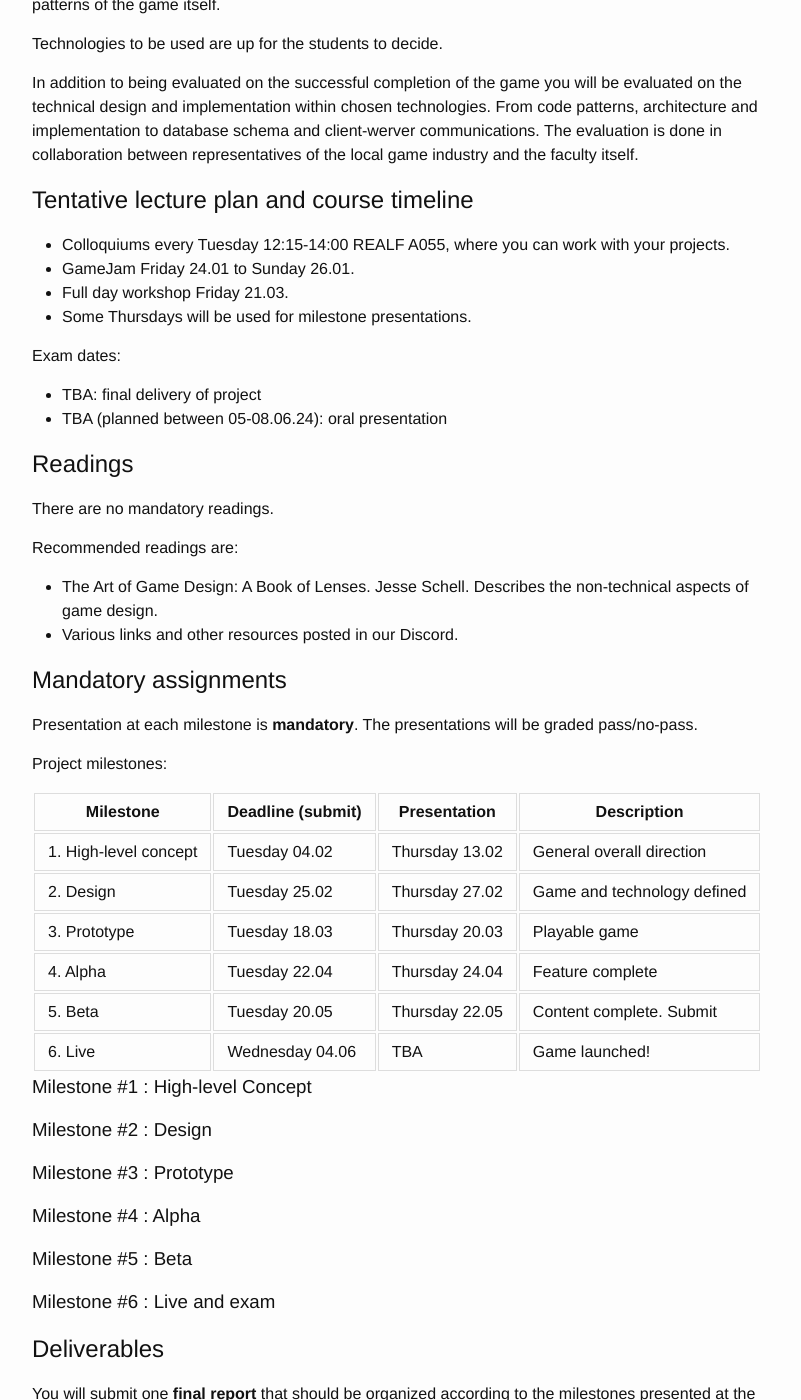
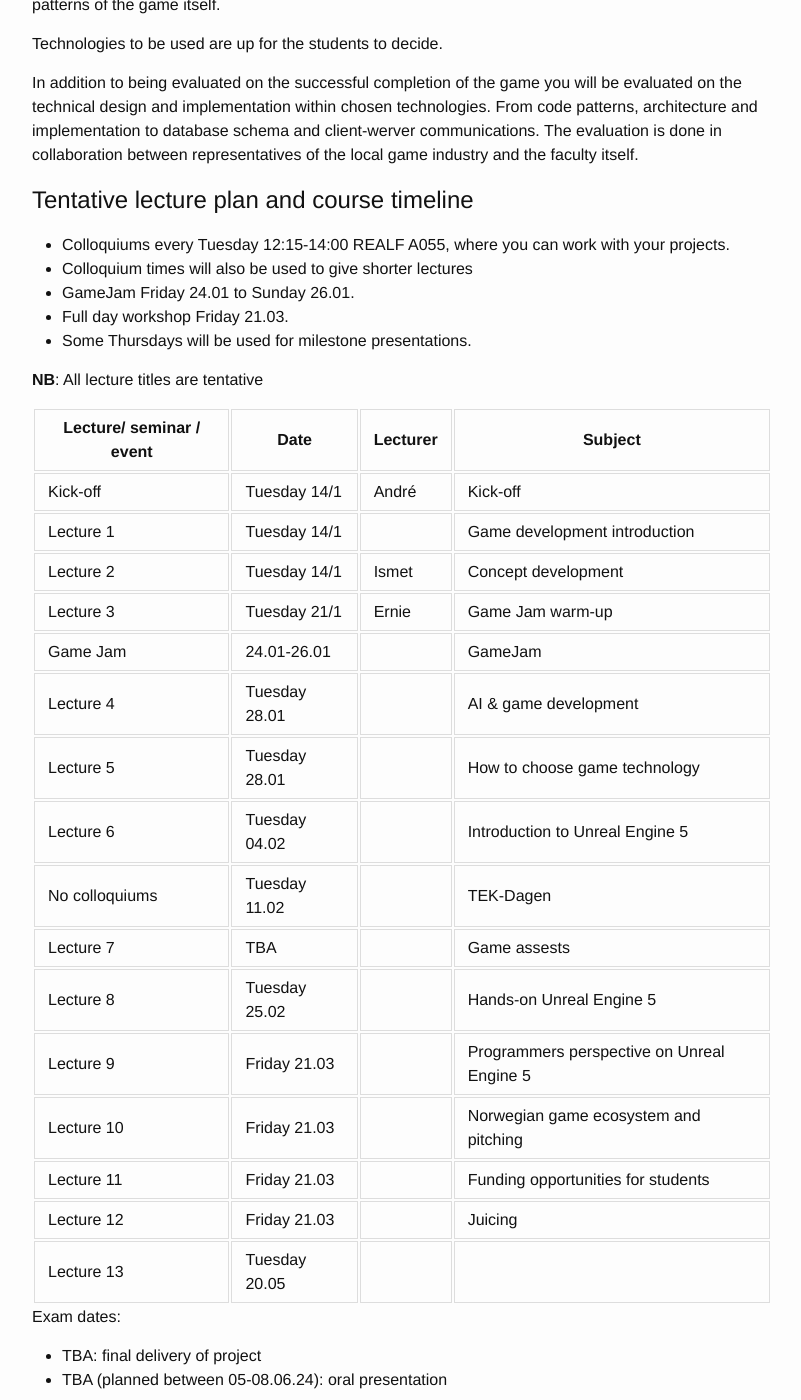
Before and after one commit to uit-gamelab/Spring25, a Jekyll site: the page built from index.md, in a window 1280 px wide and 1400 px high, scrolled down 1326 px. Shown: the whole window, without its empty margins (238-1039 px from the left). Built offline with Jekyll 4.4.1, drawn with Linux system fonts in a browser that asks for light colours; our own code applies the rules of GitHub Pages for plain Markdown files.

Commit message:
Update index.md
Updated lecture plan

```diff
--- a/index.md
+++ b/index.md
@@ -49,6 +49,7 @@ In addition to being evaluated on the successful completion of the game you will
 
 ## Tentative lecture plan and course timeline
 * Colloquiums every Tuesday 12:15-14:00 REALF A055, where you can work with your projects.
+* Colloquium times will also be used to give shorter lectures
 * GameJam Friday 24.01 to Sunday 26.01.
 * Full day workshop Friday 21.03.
 * Some Thursdays will be used for milestone presentations.
@@ -76,6 +77,26 @@ In addition to being evaluated on the successful completion of the game you will
 
 -->
 
+**NB**: All lecture titles are tentative
+
+| Lecture/ seminar / event | Date       | Lecturer	  | Subject  |
+|--------------------------|-----------|-------------------|---------------------|
+| Kick-off                 | Tuesday 14/1      | André              | Kick-off                    |
+| Lecture 1                | Tuesday 14/1      |                    | Game development introduction |
+| Lecture 2                | Tuesday 14/1      | Ismet              | Concept development |
+| Lecture 3                | Tuesday 21/1      | Ernie              | Game Jam warm-up |
+| Game Jam                 | 24.01-26.01       |     | GameJam
+| Lecture 4                | Tuesday 28.01     |        | AI & game development |
+| Lecture 5                | Tuesday 28.01     |        | How to choose game technology |
+| Lecture 6                | Tuesday 04.02     |        | Introduction to Unreal Engine 5 |
+| No colloquiums           | Tuesday 11.02     |        | TEK-Dagen |
+| Lecture 7                | TBA               |        | Game assests |
+| Lecture 8                | Tuesday 25.02     |        | Hands-on Unreal Engine 5 |
+| Lecture 9                | Friday 21.03      |        | Programmers perspective on Unreal Engine 5|
+| Lecture 10               | Friday 21.03      |        | Norwegian game ecosystem and pitching |
+| Lecture 11               | Friday 21.03      |        | Funding opportunities for students  |
+| Lecture 12               | Friday 21.03      |        | Juicing |
+| Lecture 13               | Tuesday 20.05             |       |
 
 
 Exam dates:
```
